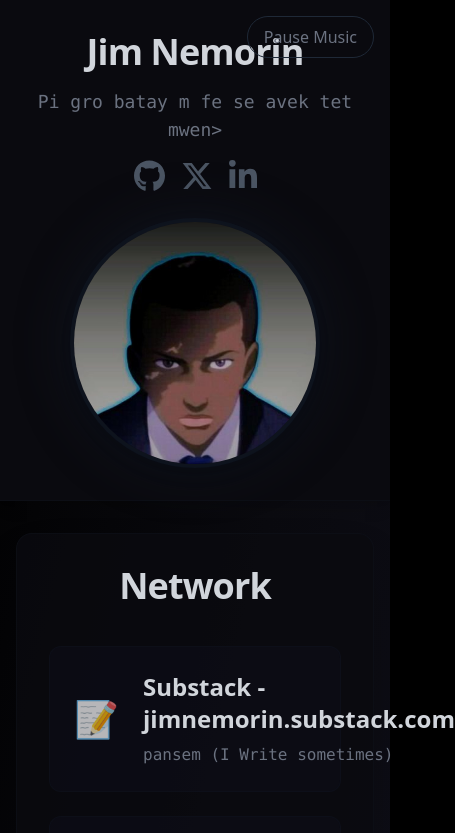
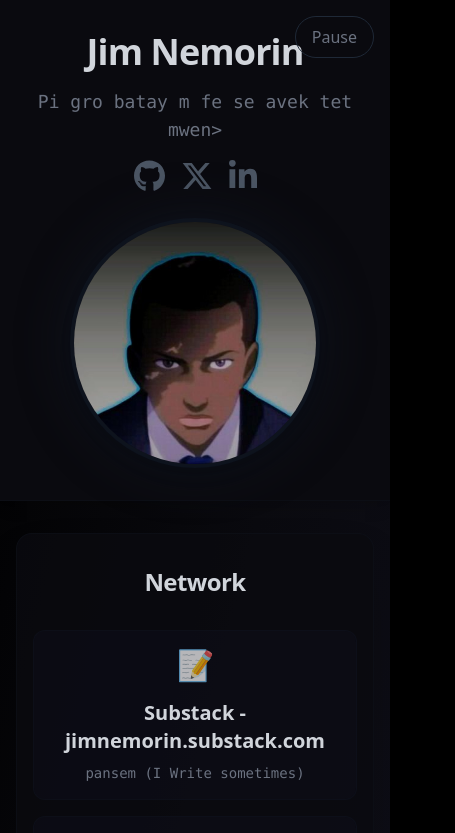
Before and after one commit to Jim707t/jimpage, a Next.js app: page / in a window 390 px wide. Shown: the top 833 px of the page, 455 px wide, since content can reach past the window. Built offline with nearby package versions, Linux system fonts and the light colour scheme.

Commit message:
fixed responsivity

```diff
--- a/src/components/Layout.tsx
+++ b/src/components/Layout.tsx
@@ -37,7 +37,7 @@ export default function Layout({ children }: { children: ReactNode }) {
           onClick={togglePlay}
           className="px-4 py-2 bg-transparent border border-gray-800 text-gray-500 rounded-full hover:bg-gray-900/30 focus:outline-none transition-colors"
         >
-          {isPlaying ? 'Pause Music' : 'Play Music'}
+          {isPlaying ? 'Pause' : 'Play'}
         </button>
       </motion.div>
       <audio ref={audioRef} loop>
--- a/src/pages/index.tsx
+++ b/src/pages/index.tsx
@@ -47,12 +47,12 @@ export default function Home() {
         initial={{ opacity: 0, y: 50 }}
         animate={{ opacity: 1, y: 0 }}
         transition={{ duration: 0.7 }}
-        className="max-w-4xl mx-auto bg-[#0a0a0f]/80 rounded-2xl p-8 border border-gray-900/30 shadow-2xl"
+        className="w-full max-w-4xl mx-auto px-4 sm:px-6 lg:px-8 bg-[#0a0a0f]/80 rounded-2xl py-8 border border-gray-900/30 shadow-2xl"
       >
-        <h1 className="text-4xl font-bold text-center mb-10 text-gray-300 tracking-tight">
+        <h1 className="text-2xl sm:text-3xl md:text-4xl font-bold text-center mb-8 sm:mb-10 text-gray-300 tracking-tight">
           Network
         </h1>
-        <div className="space-y-6">
+        <div className="space-y-4 sm:space-y-6">
           {timeline.map((entry) => (
             <motion.div
               key={entry.id}
@@ -64,14 +64,14 @@ export default function Home() {
                 transition: { duration: 0.2 },
                 backgroundColor: 'rgba(20, 20, 30, 0.7)'
               }}
-              className="bg-[#0f0f1a]/50 rounded-xl p-6 border border-gray-900/30 flex items-center space-x-6 hover:shadow-xl transition-all"
+              className="bg-[#0f0f1a]/50 rounded-xl p-4 sm:p-6 border border-gray-900/30 flex flex-col sm:flex-row items-center space-y-4 sm:space-y-0 sm:space-x-6 hover:shadow-xl transition-all"
             >
-              <div className="text-4xl opacity-70">{entry.icon}</div>
-              <div>
-                <h2 className="text-2xl font-semibold text-gray-300 mb-2">
+              <div className="text-3xl sm:text-4xl opacity-70 self-center">{entry.icon}</div>
+              <div className="text-center sm:text-left w-full">
+                <h2 className="text-xl sm:text-2xl font-semibold text-gray-300 mb-2">
                   {entry.platform} - {entry.name}
                 </h2>
-                <p className="text-gray-500 font-mono">{entry.description}</p>
+                <p className="text-sm sm:text-base text-gray-500 font-mono">{entry.description}</p>
               </div>
             </motion.div>
           ))}
```
